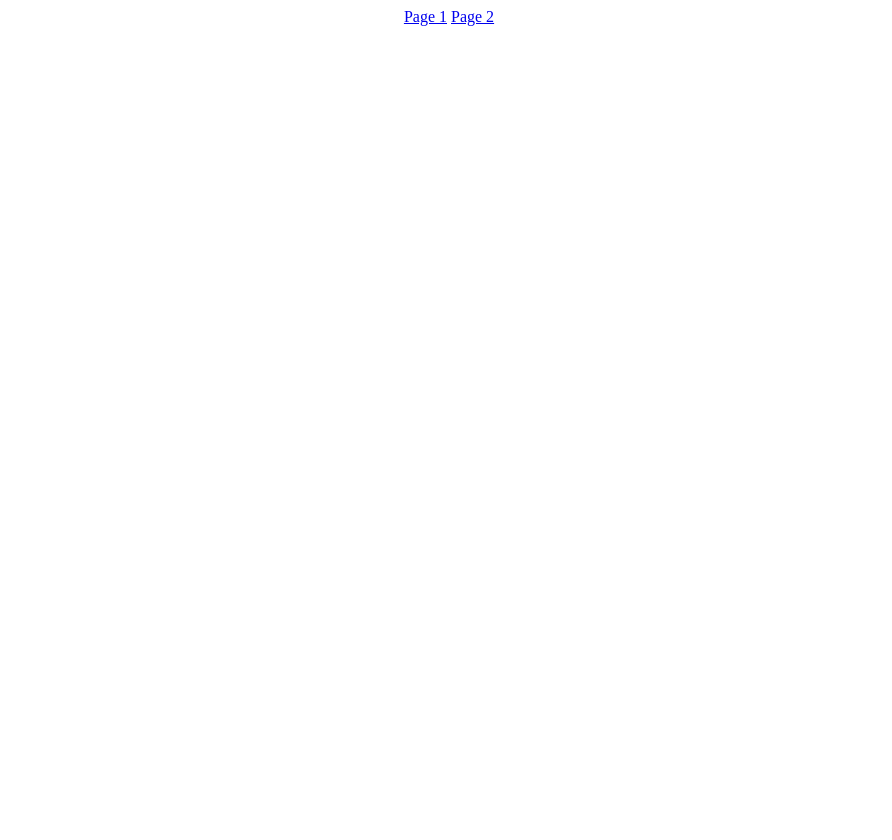
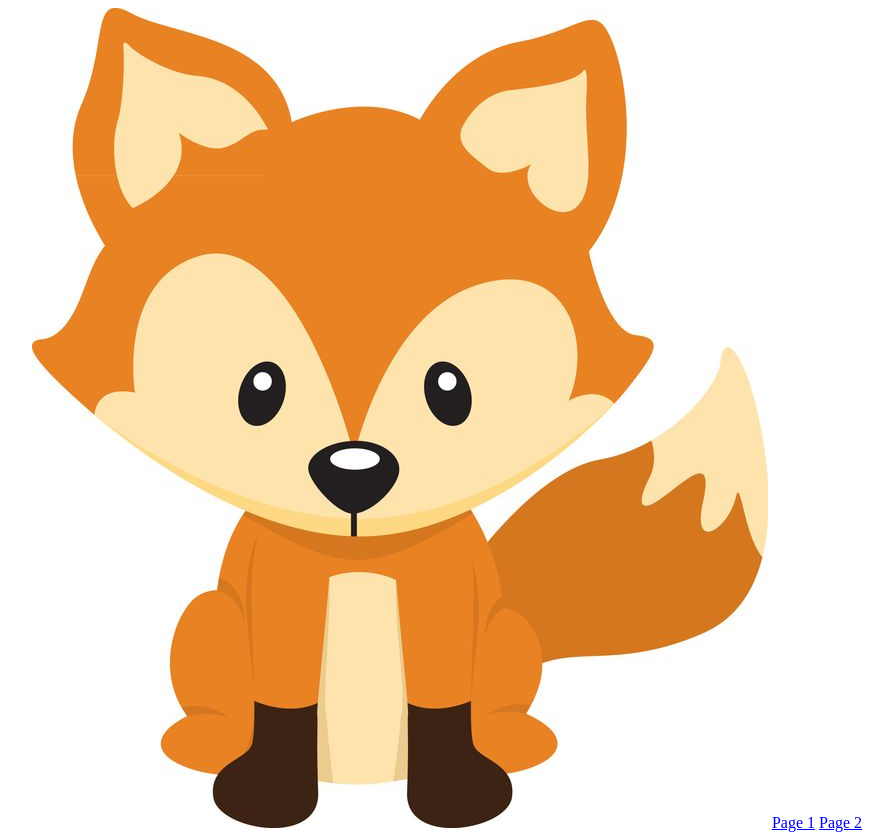
Before and after one commit to kkim57/itmd460, a plain HTML site: page index.html in a window 1280 px wide. Shown: the whole page, without its empty margins (193-1085 px from the left). Before the commit the page ends 800 px from the top, so only its background shows below. Drawn offline with Linux system fonts and the light colour scheme.

Commit message:
Update index.html

```diff
--- a/index.html
+++ b/index.html
@@ -6,7 +6,7 @@
 </head>
   <body>
     <center>
-      <img src="">
+      <img src="https://kkim57.github.io/itmd460/images/fox.jpg">
       <a href="https://kkim57.github.io/itmd460/page1.html">Page 1</a>
       <a href="https://kkim57.github.io/itmd460/page2.html">Page 2</a>
     </center>
```
